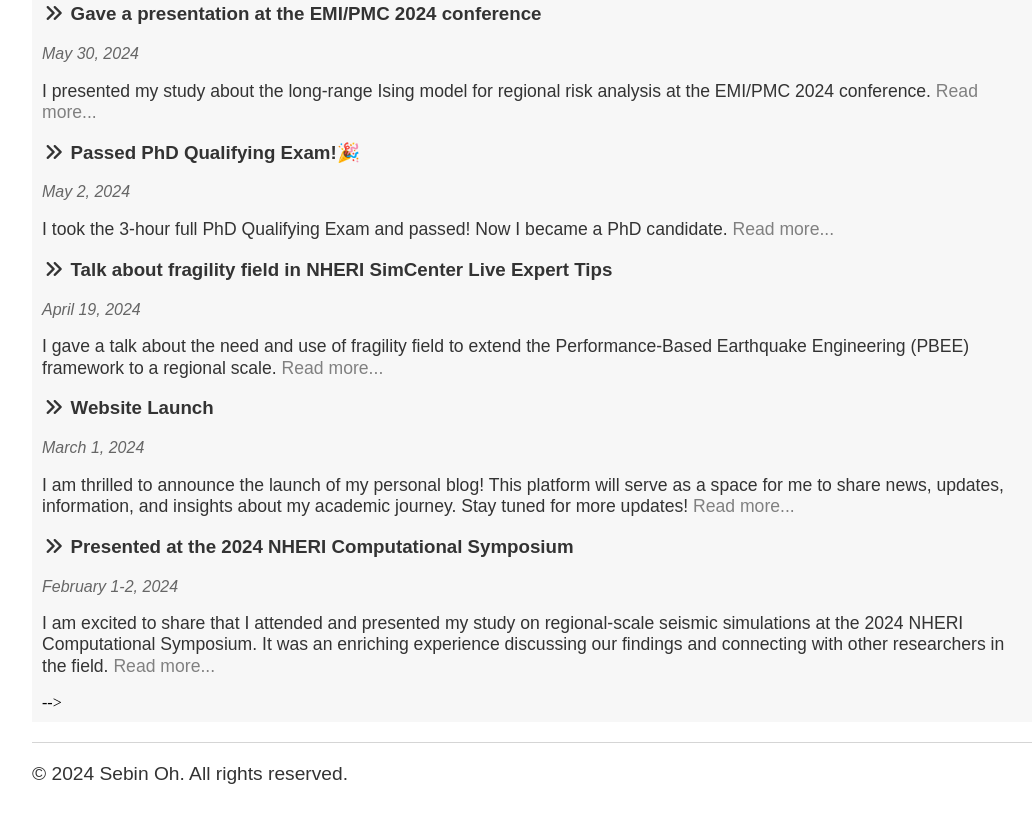
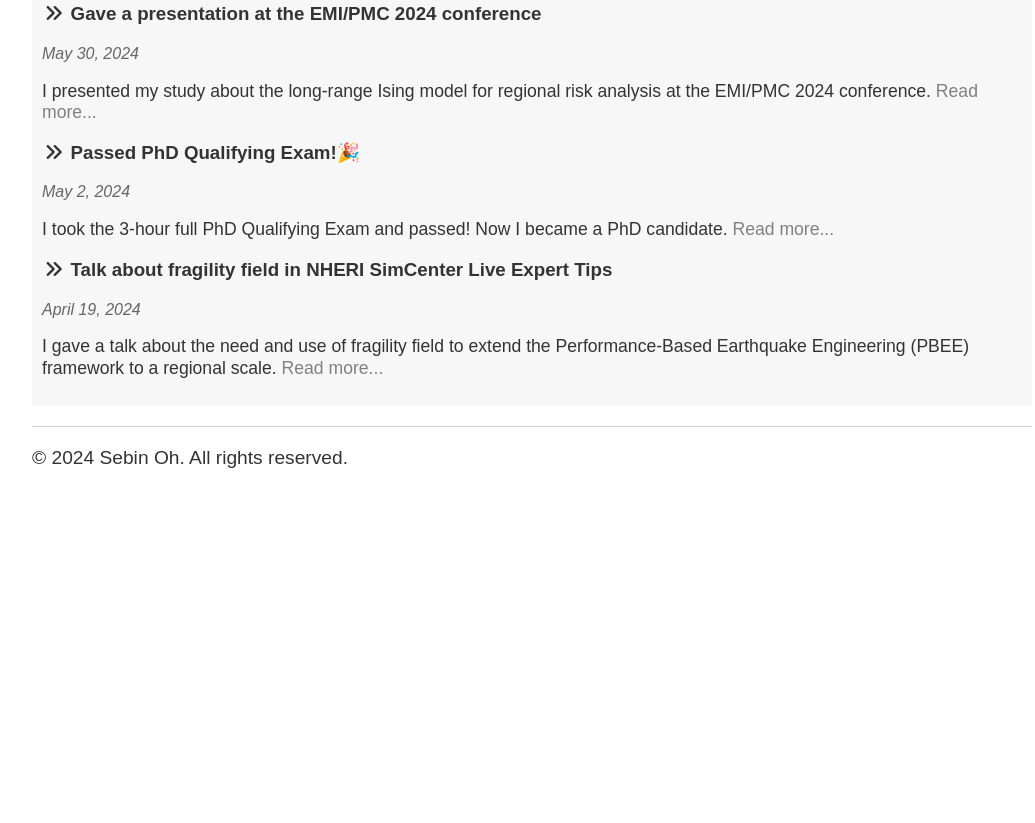
Before and after one commit to sebin-oh/sebin-oh.github.io, a plain HTML site: page index.html in a window 1280 px wide. Shown: the part 1043-1866 px from the top of the page, without its empty margins (108-1143 px from the left). After the commit the page ends 1572 px from the top, so only its background shows below. Drawn offline with Linux system fonts and the light colour scheme.

Commit message:
Update index.html

```diff
--- a/index.html
+++ b/index.html
@@ -66,18 +66,18 @@
             <p class="date">April 19, 2024</p>
             <p>I gave a talk about the need and use of fragility field to extend the Performance-Based Earthquake Engineering (PBEE) framework to a regional scale. <a href="news.html#simcenter-let-2024">Read more...</a></p>
         </article>
-<!--         <article>
+<!--         <article> -->
 <!--             <h3><i class="fa-duotone fa-angles-right fa-beat" style="--fa-primary-opacity: 0.5; --fa-secondary-opacity: 1.0;"></i>&nbsp;Website Launch</h3> -->
-            <h3><i class="fa-solid fa-angles-right"></i>&nbsp;Website Launch</h3>
-            <p class="date">March 1, 2024</p>
-            <p>I am thrilled to announce the launch of my personal blog! This platform will serve as a space for me to share news, updates, information, and insights about my academic journey. Stay tuned for more updates! <a href="news.html#website-launch">Read more...</a></p>
-        </article>
-         <article>
+<!--             <h3><i class="fa-solid fa-angles-right"></i>&nbsp;Website Launch</h3> -->
+<!--             <p class="date">March 1, 2024</p> -->
+<!--             <p>I am thrilled to announce the launch of my personal blog! This platform will serve as a space for me to share news, updates, information, and insights about my academic journey. Stay tuned for more updates! <a href="news.html#website-launch">Read more...</a></p> -->
+<!--         </article> -->
+<!--          <article> -->
 <!--             <h3><i class="fa-duotone fa-angles-right fa-beat" style="--fa-primary-opacity: 0.5; --fa-secondary-opacity: 1.0;"></i>&nbsp;Presented at the 2024 NHERI Computational Symposium</h3> -->
-            <h3><i class="fa-solid fa-angles-right"></i>&nbsp;Presented at the 2024 NHERI Computational Symposium</h3>
-            <p class="date">February 1-2, 2024</p>
-            <p>I am excited to share that I attended and presented my study on regional-scale seismic simulations at the 2024 NHERI Computational Symposium. It was an enriching experience discussing our findings and connecting with other researchers in the field. <a href="news.html#nheri-symposium-2024">Read more...</a></p>
-        </article> -->
+<!--             <h3><i class="fa-solid fa-angles-right"></i>&nbsp;Presented at the 2024 NHERI Computational Symposium</h3> -->
+<!--             <p class="date">February 1-2, 2024</p> -->
+<!--             <p>I am excited to share that I attended and presented my study on regional-scale seismic simulations at the 2024 NHERI Computational Symposium. It was an enriching experience discussing our findings and connecting with other researchers in the field. <a href="news.html#nheri-symposium-2024">Read more...</a></p> -->
+<!--         </article> -->
     </section>
 
     <footer>
```
